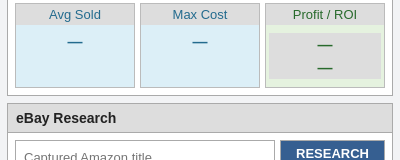
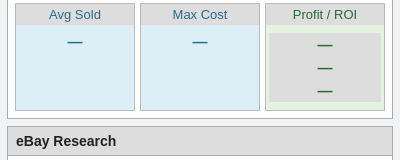
Before and after one commit to mrryanecurrie-code/ebay-product-finder, a browser extension: page extension/popup.html in a window 400 px wide. Shown: the part 327-487 px from the top of the page. Drawn offline with Linux system fonts and the light colour scheme.

Commit message:
Restore margin target required by popup renderer

```diff
--- a/extension/popup.html
+++ b/extension/popup.html
@@ -3,7 +3,7 @@
 </style></head><body>
 <div class="head"><b>Product Finder</b><small>Amazon → eBay sourcing research</small></div>
 <div class="panel"><div class="bar">⚡ Source Product</div><div class="body"><div id="sourceEmpty"><b>Open an Amazon product page.</b><div class="muted">Then capture the exact product before researching eBay.</div></div><div id="sourceProduct" class="source hidden"><img id="sourceImage" class="thumb"><div><div id="sourceTitle" class="ptitle"></div><div id="sourceBrand" class="muted"></div><div id="sourceRating" class="amber"></div><div id="sourceAsin" class="asin"></div><div id="sourceVariation" class="tiny"></div></div></div><button id="captureAmazon" class="capture">CAPTURE AMAZON PRODUCT</button></div></div>
-<div class="panel"><div class="bar">⚡ Quick Info</div><div class="body metricgrid"><div class="metric green"><span>Amazon Price</span><b id="amazonPrice">—</b></div><div class="metric green"><span>BSR</span><b id="amazonBsr">—</b></div><div class="metric blue"><span>Bought / Sales</span><b id="amazonBought">—</b></div><div class="metric"><span>30D eBay</span><b id="d30">—</b></div><div class="metric"><span>90D eBay</span><b id="d90">—</b></div><div class="metric"><span>365D eBay</span><b id="d365">—</b></div><div class="metric blue"><span>Avg Sold</span><b id="avgSold">—</b></div><div class="metric blue"><span>Max Cost</span><b id="maxCost">—</b></div><div class="metric green"><span>Profit / ROI</span><b><span id="profit">—</span> <span id="roi">—</span></b></div></div></div>
+<div class="panel"><div class="bar">⚡ Quick Info</div><div class="body metricgrid"><div class="metric green"><span>Amazon Price</span><b id="amazonPrice">—</b></div><div class="metric green"><span>BSR</span><b id="amazonBsr">—</b></div><div class="metric blue"><span>Bought / Sales</span><b id="amazonBought">—</b></div><div class="metric"><span>30D eBay</span><b id="d30">—</b></div><div class="metric"><span>90D eBay</span><b id="d90">—</b></div><div class="metric"><span>365D eBay</span><b id="d365">—</b></div><div class="metric blue"><span>Avg Sold</span><b id="avgSold">—</b></div><div class="metric blue"><span>Max Cost</span><b id="maxCost">—</b></div><div class="metric green"><span>Profit / ROI</span><b><span id="profit">—</span> <span id="roi">—</span><span id="margin" class="hidden">—</span></b></div></div></div>
 <div class="panel"><div class="bar">eBay Research</div><div class="body"><div class="searchrow"><input id="ebayQuery" placeholder="Captured Amazon title"><button id="ebayOne" class="ebay">RESEARCH EBAY</button></div><div id="researchStatus" class="muted">Capture Amazon, open eBay Product Research, then click Research eBay.</div></div></div>
 <div id="decisionCard" class="panel"><div class="bar">Decision</div><div class="body"><span id="verdict" class="decision">WAITING</span><div id="verdictReason" class="muted">Research required</div></div></div>
 <details open><summary>eBay Demand</summary><div id="demand">No demand captured.</div></details><details><summary>Competition / Sellers</summary><div id="competition">—</div></details><details><summary>Winning Listings</summary><div id="winners">No captured listings yet.</div></details>
```
